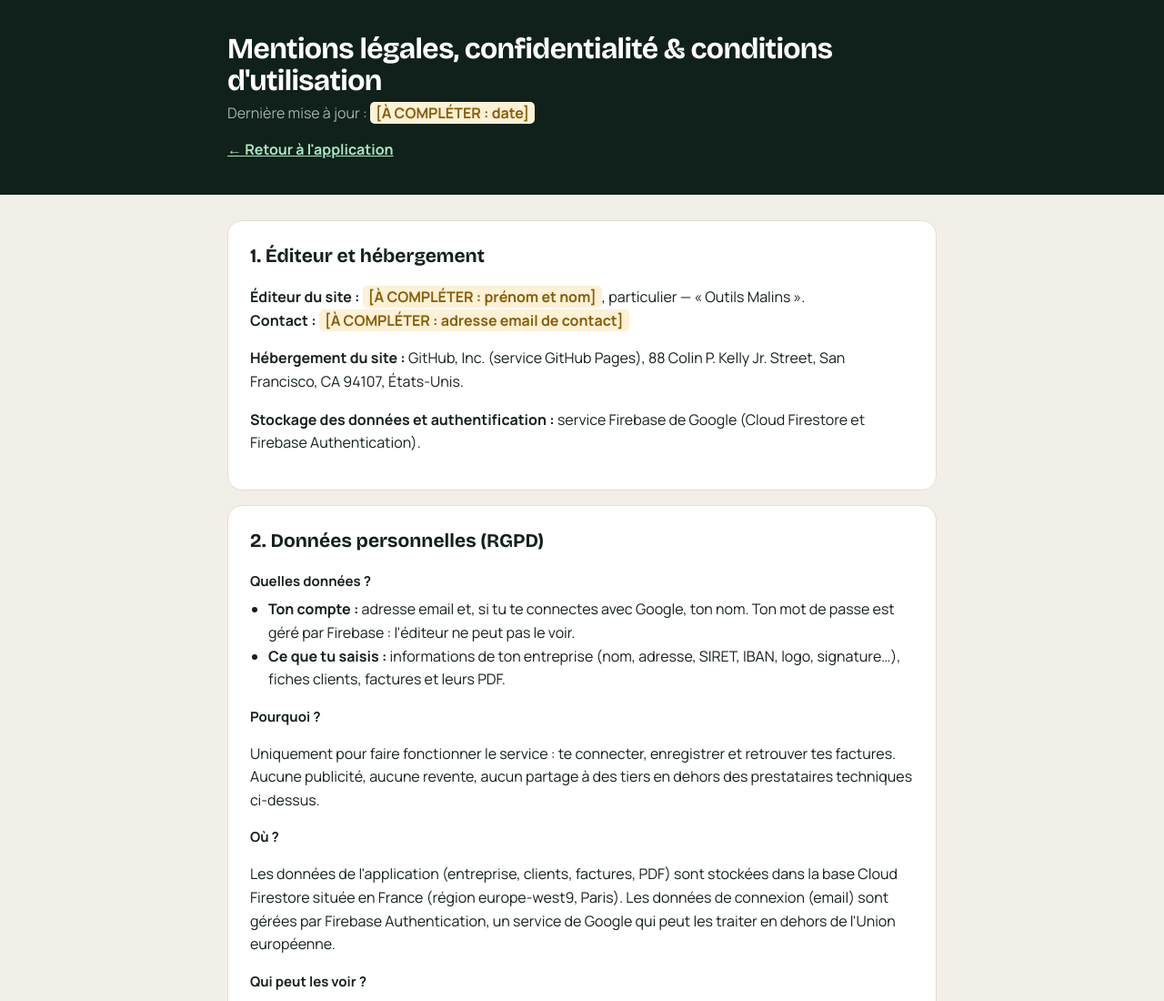
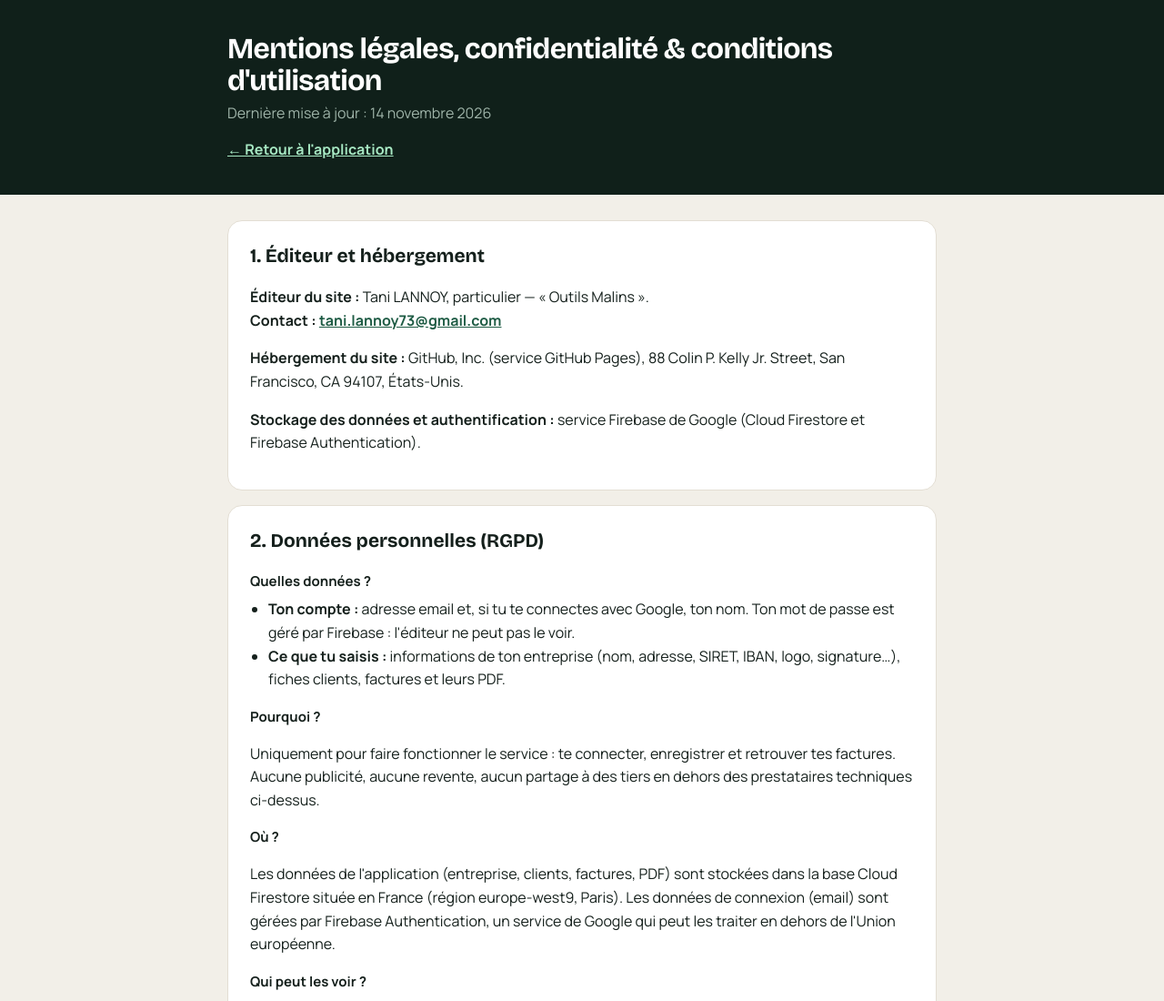
Before and after one commit to OutilsMalins/factures, a plain HTML site: page mentions-legales.html in a window 1280 px wide. Shown: the top 1100 px of the page at 91% size. Drawn offline with nearby package versions, Linux system fonts and the light colour scheme.

Commit message:
Add files via upload

```diff
--- a/mentions-legales.html
+++ b/mentions-legales.html
@@ -24,15 +24,15 @@
 <body>
 <header><div>
   <h1>Mentions légales, confidentialité &amp; conditions d'utilisation</h1>
-  <p>Dernière mise à jour : <span class="todo">[À COMPLÉTER : date]</span></p>
+  <p>Dernière mise à jour : 14 novembre 2026</p>
   <a class="back" href="./">← Retour à l'application</a>
 </div></header>
 <main>
 
 <section>
   <h2>1. Éditeur et hébergement</h2>
-  <p><b>Éditeur du site :</b> <span class="todo">[À COMPLÉTER : prénom et nom]</span>, particulier — « Outils Malins ».<br>
-  <b>Contact :</b> <span class="todo">[À COMPLÉTER : adresse email de contact]</span></p>
+  <p><b>Éditeur du site :</b> Tani LANNOY, particulier — « Outils Malins ».<br>
+  <b>Contact :</b> <a href="mailto:tani.lannoy73@gmail.com">tani.lannoy73@gmail.com</a></p>
   <p><b>Hébergement du site :</b> GitHub, Inc. (service GitHub Pages), 88 Colin P. Kelly Jr. Street, San Francisco, CA 94107, États-Unis.</p>
   <p><b>Stockage des données et authentification :</b> service Firebase de Google (Cloud Firestore et Firebase Authentication).</p>
 </section>
```
